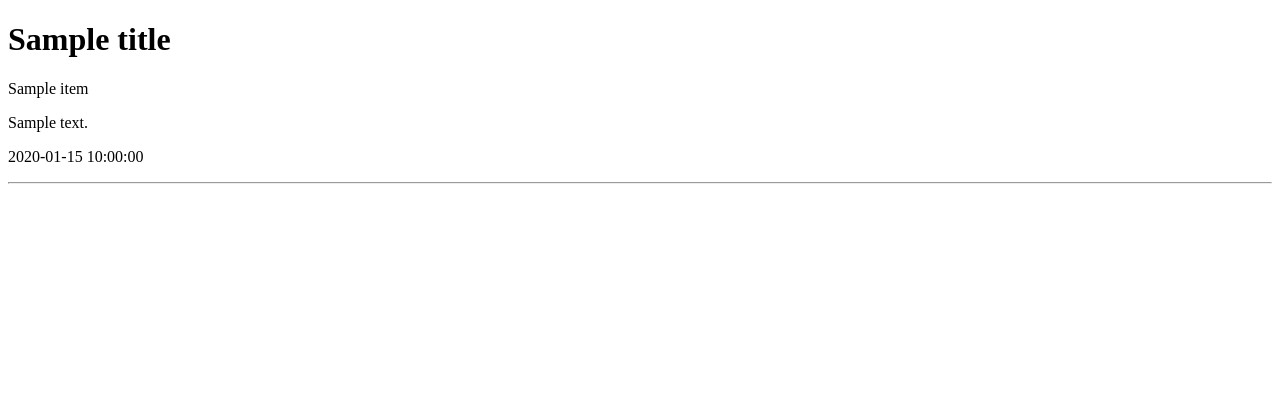
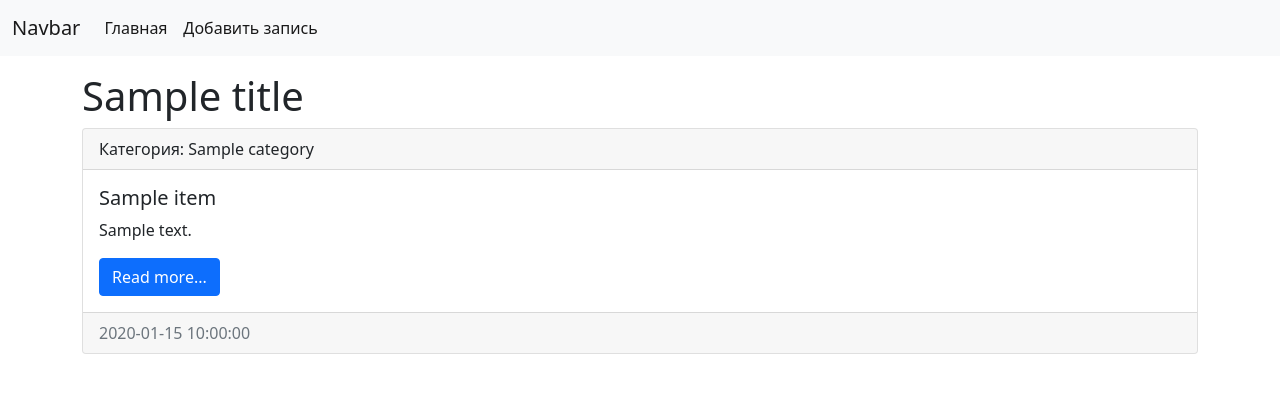
Before and after one commit to alfir777/django_jatu_ru, a Django app: template django_jatu_ru/blog/templates/blog/index.html in a window 1280 px wide. Shown: the top 393 px of the page. Run offline with Django 3.2, Linux system fonts and the light colour scheme; the template is opened without the code that fills it: most values are stand-ins (such as "Sample title", 1, 10 or a date in 2020).

Commit message:
improving the appearance of the template

```diff
--- a/django_jatu_ru/blog/templates/blog/index.html
+++ b/django_jatu_ru/blog/templates/blog/index.html
@@ -1,22 +1,65 @@
-<!DOCTYPE html>
+<!doctype html>
 <html lang="en">
 <head>
-    <meta charset="UTF-8">
+
+    <meta charset="utf-8">
+    <meta name="viewport" content="width=device-width, initial-scale=1">
+
+    <link href="https://cdn.jsdelivr.net/npm/bootstrap@5.1.0/dist/css/bootstrap.min.css" rel="stylesheet"
+          integrity="sha384-KyZXEAg3QhqLMpG8r+8fhAXLRk2vvoC2f3B09zVXn8CA5QIVfZOJ3BCsw2P0p/We" crossorigin="anonymous">
+
     <title>{{ title }}</title>
 </head>
 <body>
 
-<h1> {{ title }} </h1>
+<nav class="navbar navbar-expand-lg navbar-light bg-light">
+    <div class="container-fluid">
+        <a class="navbar-brand" href="/">Navbar</a>
+        <button class="navbar-toggler" type="button" data-bs-toggle="collapse" data-bs-target="#navbarSupportedContent"
+                aria-controls="navbarSupportedContent" aria-expanded="false" aria-label="Toggle navigation">
+            <span class="navbar-toggler-icon"></span>
+        </button>
+        <div class="collapse navbar-collapse" id="navbarSupportedContent">
+            <ul class="navbar-nav me-auto mb-2 mb-lg-0">
+                <li class="nav-item"><a class="nav-link active" aria-current="page" href="/">Главная</a></li>
+                <li class="nav-item"><a class="nav-link active" aria-current="page" href="/">Добавить запись</a></li>
+            </ul>
+        </div>
+    </div>
+</nav>
 
-{% for item in blogs %}
-    <div>
-        <p>{{ item.title }}</p>
-        <p>{{ item.content }}</p>
-        <p>{{ item.created_at|date:"Y-m-d H:i:s" }}</p>
+<div class="container mt-3">
+    <h1>{{ title }}</h1>
+    <div class="row">
+        <div class="col-md-12">
+            {% for item in blogs %}
+            <div class="card mb-3">
+                <div class="card-header">
+                    Категория: {{ item.category }}
+                </div>
+                <div class="card-body">
+                    <h5 class="card-title">{{ item.title }}</h5>
+                    <p class="card-text">{{ item.content }}</p>
+                    <a href="/" class="btn btn-primary">Read more...</a>
+                </div>
+                <div class="card-footer text-muted">
+                    {{ item.created_at|date:"Y-m-d H:i:s" }}
+                </div>
+            </div>
+            {% endfor %}
+        </div>
+
     </div>
-    <hr>
-{% endfor %}
+</div>
 
-
+<script src="https://cdn.jsdelivr.net/npm/bootstrap@5.1.0/dist/js/bootstrap.bundle.min.js"
+        integrity="sha384-U1DAWAznBHeqEIlVSCgzq+c9gqGAJn5c/t99JyeKa9xxaYpSvHU5awsuZVVFIhvj"
+        crossorigin="anonymous"></script>
+<script src="https://cdn.jsdelivr.net/npm/@popperjs/core@2.9.3/dist/umd/popper.min.js"
+        integrity="sha384-eMNCOe7tC1doHpGoWe/6oMVemdAVTMs2xqW4mwXrXsW0L84Iytr2wi5v2QjrP/xp"
+        crossorigin="anonymous"></script>
+<script src="https://cdn.jsdelivr.net/npm/bootstrap@5.1.0/dist/js/bootstrap.min.js"
+        integrity="sha384-cn7l7gDp0eyniUwwAZgrzD06kc/tftFf19TOAs2zVinnD/C7E91j9yyk5//jjpt/"
+        crossorigin="anonymous"></script>
 </body>
 </html>
```
